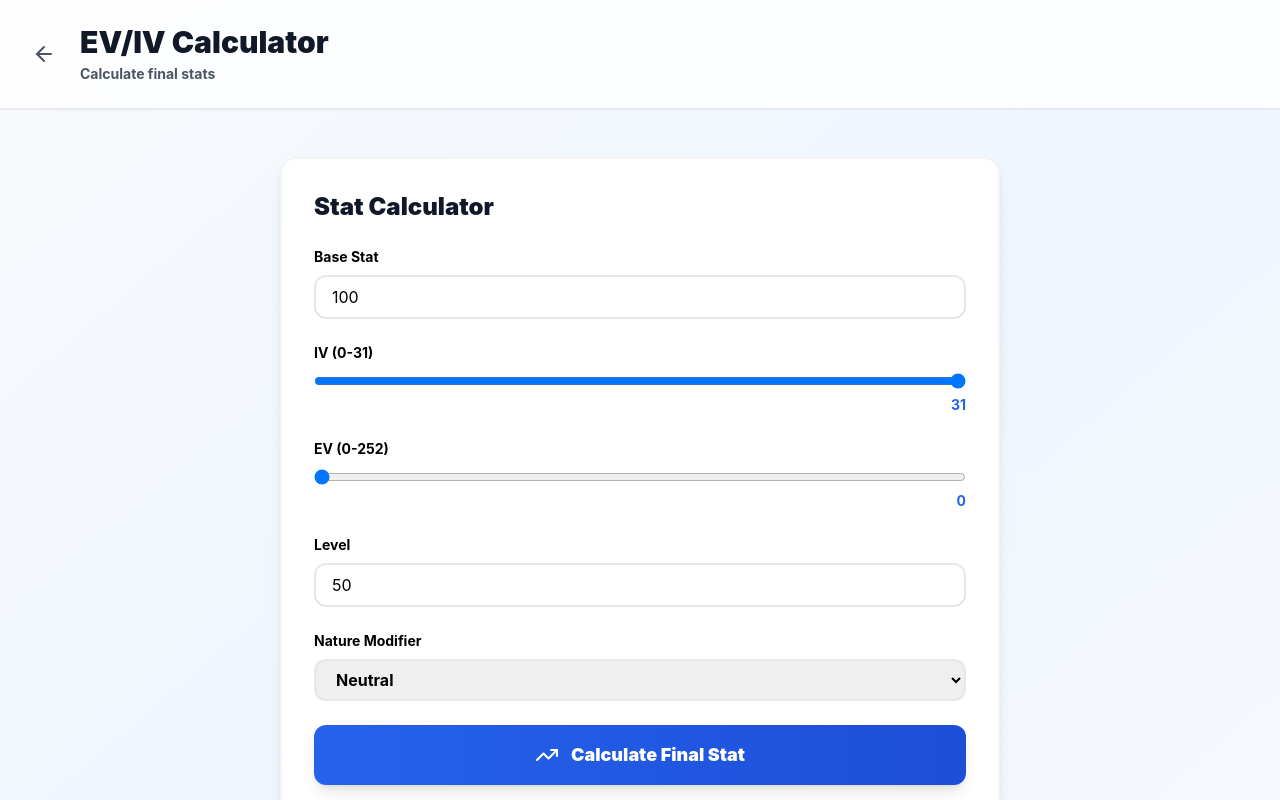
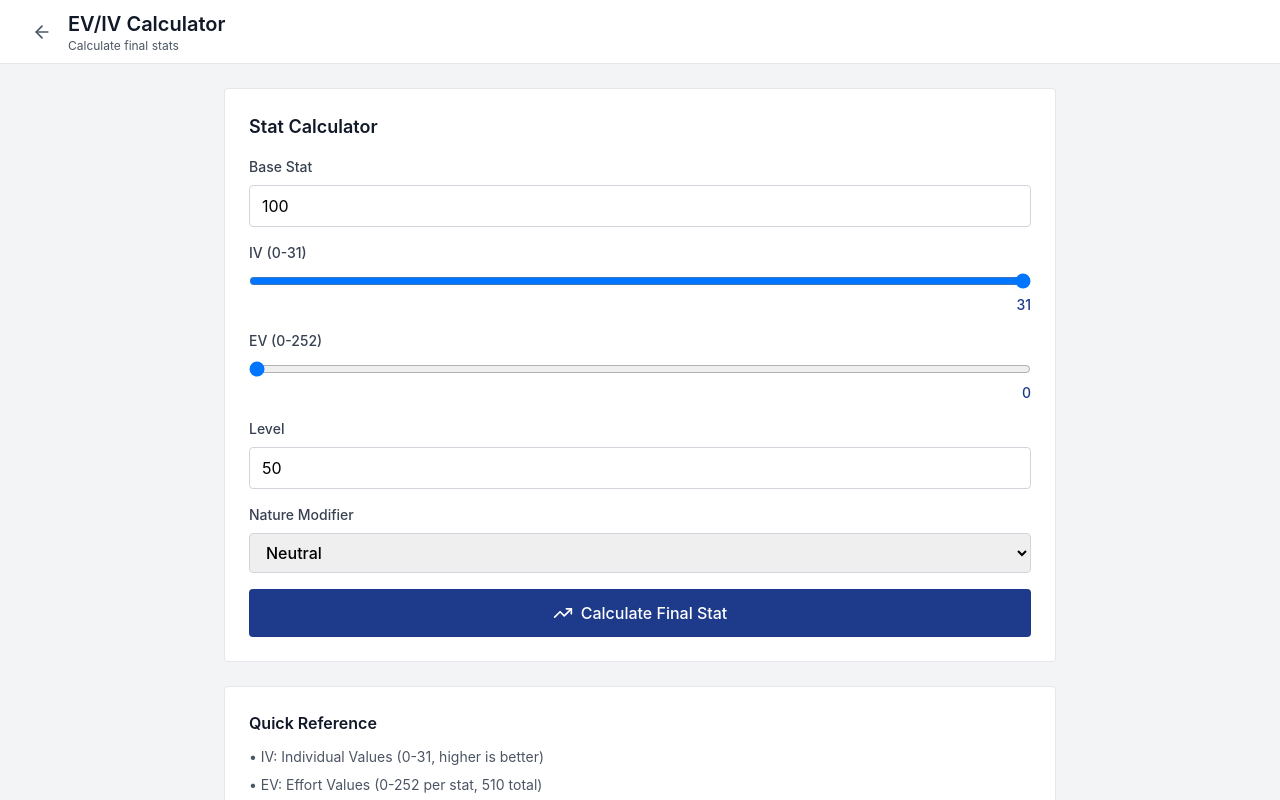
Before and after one commit to StrataMind/PokeStrategist, a Next.js app: page /ev-iv in a window 1280 px wide. Shown: the top 800 px of the page. Built offline with nearby package versions, Linux system fonts and the light colour scheme.

Commit message:
Update calculators to professional dashboard design

```diff
--- a/app/calculator/page.tsx
+++ b/app/calculator/page.tsx
@@ -21,49 +21,50 @@ export default function DamageCalculator() {
   };
 
   return (
-    <div className="min-h-screen bg-gradient-to-br from-slate-50 via-blue-50 to-slate-50">
-      <header className="bg-white/80 backdrop-blur-sm shadow-sm border-b sticky top-0 z-10">
-        <div className="max-w-7xl mx-auto px-6 py-6 flex items-center gap-4">
-          <Link href="/" className="text-gray-600 hover:text-blue-600 transition-colors p-2 hover:bg-blue-50 rounded-xl">
-            <ArrowLeft size={24} />
-          </Link>
-          <div>
-            <h1 className="text-3xl font-black text-gray-900">Damage Calculator</h1>
-            <p className="text-sm text-gray-600 mt-1 font-bold">Calculate battle damage</p>
-          </div>
+    <div className="min-h-screen bg-gray-100">
+      <header className="bg-white border-b border-gray-200 h-16 flex items-center px-8">
+        <Link href="/" className="text-gray-600 hover:text-blue-900 transition-colors">
+          <ArrowLeft size={20} />
+        </Link>
+        <div className="ml-4">
+          <h1 className="text-xl font-semibold text-gray-900">Damage Calculator</h1>
+          <p className="text-xs text-gray-600">Calculate battle damage</p>
         </div>
       </header>
 
-      <main className="max-w-4xl mx-auto px-6 py-12">
-        <div className="grid md:grid-cols-2 gap-8">
-          <div className="bg-white rounded-2xl p-8 shadow-lg border-2 border-gray-100">
-            <h2 className="text-2xl font-black text-gray-900 mb-6">Attacker</h2>
+      <main className="max-w-6xl mx-auto px-8 py-6">
+        <div className="grid md:grid-cols-2 gap-6">
+          <div className="bg-white p-6 border border-gray-200" style={{ borderRadius: '4px' }}>
+            <h2 className="text-lg font-semibold text-gray-900 mb-4">Attacker</h2>
             <div className="space-y-4">
               <div>
-                <label className="block text-sm font-bold mb-2">Level</label>
+                <label className="block text-sm font-medium mb-2 text-gray-700">Level</label>
                 <input
                   type="number"
                   value={attackerLevel}
                   onChange={(e) => setAttackerLevel(Number(e.target.value))}
-                  className="w-full px-4 py-2 border-2 border-gray-200 rounded-xl focus:ring-2 focus:ring-blue-500 focus:border-blue-500 outline-none"
+                  className="w-full px-3 py-2 border border-gray-300"
+                  style={{ borderRadius: '4px' }}
                 />
               </div>
               <div>
-                <label className="block text-sm font-bold mb-2">Attack Stat</label>
+                <label className="block text-sm font-medium mb-2 text-gray-700">Attack Stat</label>
                 <input
                   type="number"
                   value={attackerAttack}
                   onChange={(e) => setAttackerAttack(Number(e.target.value))}
-                  className="w-full px-4 py-2 border-2 border-gray-200 rounded-xl focus:ring-2 focus:ring-blue-500 focus:border-blue-500 outline-none"
+                  className="w-full px-3 py-2 border border-gray-300"
+                  style={{ borderRadius: '4px' }}
                 />
               </div>
               <div>
-                <label className="block text-sm font-bold mb-2">Move Power</label>
+                <label className="block text-sm font-medium mb-2 text-gray-700">Move Power</label>
                 <input
                   type="number"
                   value={movePower}
                   onChange={(e) => setMovePower(Number(e.target.value))}
-                  className="w-full px-4 py-2 border-2 border-gray-200 rounded-xl focus:ring-2 focus:ring-blue-500 focus:border-blue-500 outline-none"
+                  className="w-full px-3 py-2 border border-gray-300"
+                  style={{ borderRadius: '4px' }}
                 />
               </div>
               <div>
@@ -72,32 +73,34 @@ export default function DamageCalculator() {
                     type="checkbox"
                     checked={stab}
                     onChange={(e) => setStab(e.target.checked)}
-                    className="w-5 h-5 rounded"
+                    className="w-4 h-4"
                   />
-                  <span className="font-bold">STAB (Same Type Attack Bonus)</span>
+                  <span className="font-medium text-sm text-gray-700">STAB (Same Type Attack Bonus)</span>
                 </label>
               </div>
             </div>
           </div>
 
-          <div className="bg-white rounded-2xl p-8 shadow-lg border-2 border-gray-100">
-            <h2 className="text-2xl font-black text-gray-900 mb-6">Defender</h2>
+          <div className="bg-white p-6 border border-gray-200" style={{ borderRadius: '4px' }}>
+            <h2 className="text-lg font-semibold text-gray-900 mb-4">Defender</h2>
             <div className="space-y-4">
               <div>
-                <label className="block text-sm font-bold mb-2">Defense Stat</label>
+                <label className="block text-sm font-medium mb-2 text-gray-700">Defense Stat</label>
                 <input
                   type="number"
                   value={defenderDefense}
                   onChange={(e) => setDefenderDefense(Number(e.target.value))}
-                  className="w-full px-4 py-2 border-2 border-gray-200 rounded-xl focus:ring-2 focus:ring-blue-500 focus:border-blue-500 outline-none"
+                  className="w-full px-3 py-2 border border-gray-300"
+                  style={{ borderRadius: '4px' }}
                 />
               </div>
               <div>
-                <label className="block text-sm font-bold mb-2">Type Effectiveness</label>
+                <label className="block text-sm font-medium mb-2 text-gray-700">Type Effectiveness</label>
                 <select
                   value={effectiveness}
                   onChange={(e) => setEffectiveness(Number(e.target.value))}
-                  className="w-full px-4 py-2 border-2 border-gray-200 rounded-xl focus:ring-2 focus:ring-blue-500 focus:border-blue-500 outline-none font-bold"
+                  className="w-full px-3 py-2 border border-gray-300 font-medium"
+                  style={{ borderRadius: '4px' }}
                 >
                   <option value={0}>0x (Immune)</option>
                   <option value={0.25}>0.25x (Double Resist)</option>
@@ -111,20 +114,21 @@ export default function DamageCalculator() {
           </div>
         </div>
 
-        <div className="mt-8 text-center">
+        <div className="mt-6 text-center">
           <button
             onClick={calculateDamage}
-            className="bg-gradient-to-r from-blue-600 to-blue-700 text-white px-12 py-4 rounded-xl hover:from-blue-700 hover:to-blue-800 transition-all duration-200 font-black text-lg shadow-lg hover:shadow-xl flex items-center gap-3 mx-auto"
+            className="bg-blue-900 text-white px-8 py-3 font-medium flex items-center gap-2 mx-auto"
+            style={{ borderRadius: '4px' }}
           >
-            <Calculator size={24} />
+            <Calculator size={20} />
             Calculate Damage
           </button>
 
           {damage !== null && (
-            <div className="mt-8 bg-white rounded-2xl p-8 shadow-lg border-2 border-blue-200 animate-scale-in">
-              <h3 className="text-xl font-black text-gray-600 mb-2">Estimated Damage</h3>
-              <p className="text-6xl font-black text-blue-600">{damage}</p>
-              <p className="text-sm text-gray-500 mt-2 font-bold">HP damage dealt</p>
+            <div className="mt-6 bg-white p-6 border border-gray-200" style={{ borderRadius: '4px' }}>
+              <h3 className="text-base font-semibold text-gray-600 mb-2">Estimated Damage</h3>
+              <p className="text-5xl font-bold text-blue-900">{damage}</p>
+              <p className="text-sm text-gray-500 mt-2">HP damage dealt</p>
             </div>
           )}
         </div>
--- a/app/ev-iv/page.tsx
+++ b/app/ev-iv/page.tsx
@@ -18,36 +18,35 @@ export default function EVIVCalculator() {
   };
 
   return (
-    <div className="min-h-screen bg-gradient-to-br from-slate-50 via-blue-50 to-slate-50">
-      <header className="bg-white/80 backdrop-blur-sm shadow-sm border-b sticky top-0 z-10">
-        <div className="max-w-7xl mx-auto px-6 py-6 flex items-center gap-4">
-          <Link href="/" className="text-gray-600 hover:text-blue-600 transition-colors p-2 hover:bg-blue-50 rounded-xl">
-            <ArrowLeft size={24} />
-          </Link>
-          <div>
-            <h1 className="text-3xl font-black text-gray-900">EV/IV Calculator</h1>
-            <p className="text-sm text-gray-600 mt-1 font-bold">Calculate final stats</p>
-          </div>
+    <div className="min-h-screen bg-gray-100">
+      <header className="bg-white border-b border-gray-200 h-16 flex items-center px-8">
+        <Link href="/" className="text-gray-600 hover:text-blue-900 transition-colors">
+          <ArrowLeft size={20} />
+        </Link>
+        <div className="ml-4">
+          <h1 className="text-xl font-semibold text-gray-900">EV/IV Calculator</h1>
+          <p className="text-xs text-gray-600">Calculate final stats</p>
         </div>
       </header>
 
-      <main className="max-w-3xl mx-auto px-6 py-12">
-        <div className="bg-white rounded-2xl p-8 shadow-lg border-2 border-gray-100">
-          <h2 className="text-2xl font-black text-gray-900 mb-6">Stat Calculator</h2>
+      <main className="max-w-4xl mx-auto px-8 py-6">
+        <div className="bg-white p-6 border border-gray-200" style={{ borderRadius: '4px' }}>
+          <h2 className="text-lg font-semibold text-gray-900 mb-4">Stat Calculator</h2>
 
-          <div className="space-y-6">
+          <div className="space-y-4">
             <div>
-              <label className="block text-sm font-bold mb-2">Base Stat</label>
+              <label className="block text-sm font-medium mb-2 text-gray-700">Base Stat</label>
               <input
                 type="number"
                 value={baseStat}
                 onChange={(e) => setBaseStat(Number(e.target.value))}
-                className="w-full px-4 py-2 border-2 border-gray-200 rounded-xl focus:ring-2 focus:ring-blue-500 focus:border-blue-500 outline-none"
+                className="w-full px-3 py-2 border border-gray-300"
+                style={{ borderRadius: '4px' }}
               />
             </div>
 
             <div>
-              <label className="block text-sm font-bold mb-2">IV (0-31)</label>
+              <label className="block text-sm font-medium mb-2 text-gray-700">IV (0-31)</label>
               <input
                 type="range"
                 min="0"
@@ -56,11 +55,11 @@ export default function EVIVCalculator() {
                 onChange={(e) => setIv(Number(e.target.value))}
                 className="w-full"
               />
-              <div className="text-right text-sm font-bold text-blue-600">{iv}</div>
+              <div className="text-right text-sm font-medium text-blue-900">{iv}</div>
             </div>
 
             <div>
-              <label className="block text-sm font-bold mb-2">EV (0-252)</label>
+              <label className="block text-sm font-medium mb-2 text-gray-700">EV (0-252)</label>
               <input
                 type="range"
                 min="0"
@@ -70,27 +69,29 @@ export default function EVIVCalculator() {
                 onChange={(e) => setEv(Number(e.target.value))}
                 className="w-full"
               />
-              <div className="text-right text-sm font-bold text-blue-600">{ev}</div>
+              <div className="text-right text-sm font-medium text-blue-900">{ev}</div>
             </div>
 
             <div>
-              <label className="block text-sm font-bold mb-2">Level</label>
+              <label className="block text-sm font-medium mb-2 text-gray-700">Level</label>
               <input
                 type="number"
                 min="1"
                 max="100"
                 value={level}
                 onChange={(e) => setLevel(Number(e.target.value))}
-                className="w-full px-4 py-2 border-2 border-gray-200 rounded-xl focus:ring-2 focus:ring-blue-500 focus:border-blue-500 outline-none"
+                className="w-full px-3 py-2 border border-gray-300"
+                style={{ borderRadius: '4px' }}
               />
             </div>
 
             <div>
-              <label className="block text-sm font-bold mb-2">Nature Modifier</label>
+              <label className="block text-sm font-medium mb-2 text-gray-700">Nature Modifier</label>
               <select
                 value={nature}
                 onChange={(e) => setNature(Number(e.target.value))}
-                className="w-full px-4 py-2 border-2 border-gray-200 rounded-xl focus:ring-2 focus:ring-blue-500 focus:border-blue-500 outline-none font-bold"
+                className="w-full px-3 py-2 border border-gray-300 font-medium"
+                style={{ borderRadius: '4px' }}
               >
                 <option value={0.9}>Hindering (-10%)</option>
                 <option value={1}>Neutral</option>
@@ -100,28 +101,29 @@ export default function EVIVCalculator() {
 
             <button
               onClick={calculateStat}
-              className="w-full bg-gradient-to-r from-blue-600 to-blue-700 text-white px-8 py-4 rounded-xl hover:from-blue-700 hover:to-blue-800 transition-all duration-200 font-black text-lg shadow-lg hover:shadow-xl flex items-center justify-center gap-3"
+              className="w-full bg-blue-900 text-white px-6 py-3 font-medium flex items-center justify-center gap-2"
+              style={{ borderRadius: '4px' }}
             >
-              <TrendingUp size={24} />
+              <TrendingUp size={20} />
               Calculate Final Stat
             </button>
 
             {finalStat !== null && (
-              <div className="mt-6 bg-gradient-to-br from-blue-50 to-purple-50 rounded-2xl p-8 border-2 border-blue-200 animate-scale-in text-center">
-                <h3 className="text-xl font-black text-gray-600 mb-2">Final Stat</h3>
-                <p className="text-6xl font-black text-blue-600">{finalStat}</p>
+              <div className="mt-4 bg-blue-50 p-6 border border-blue-200 text-center" style={{ borderRadius: '4px' }}>
+                <h3 className="text-base font-semibold text-gray-600 mb-2">Final Stat</h3>
+                <p className="text-5xl font-bold text-blue-900">{finalStat}</p>
               </div>
             )}
           </div>
         </div>
 
-        <div className="mt-8 bg-white rounded-2xl p-6 shadow-lg border-2 border-gray-100">
-          <h3 className="text-lg font-black text-gray-900 mb-3">Quick Reference</h3>
+        <div className="mt-6 bg-white p-6 border border-gray-200" style={{ borderRadius: '4px' }}>
+          <h3 className="text-base font-semibold text-gray-900 mb-3">Quick Reference</h3>
           <ul className="space-y-2 text-sm text-gray-600">
-            <li className="font-bold">• IV: Individual Values (0-31, higher is better)</li>
-            <li className="font-bold">• EV: Effort Values (0-252 per stat, 510 total)</li>
-            <li className="font-bold">• 4 EVs = 1 stat point at level 100</li>
-            <li className="font-bold">• Nature: +10% to one stat, -10% to another</li>
+            <li>• IV: Individual Values (0-31, higher is better)</li>
+            <li>• EV: Effort Values (0-252 per stat, 510 total)</li>
+            <li>• 4 EVs = 1 stat point at level 100</li>
+            <li>• Nature: +10% to one stat, -10% to another</li>
           </ul>
         </div>
       </main>
```
